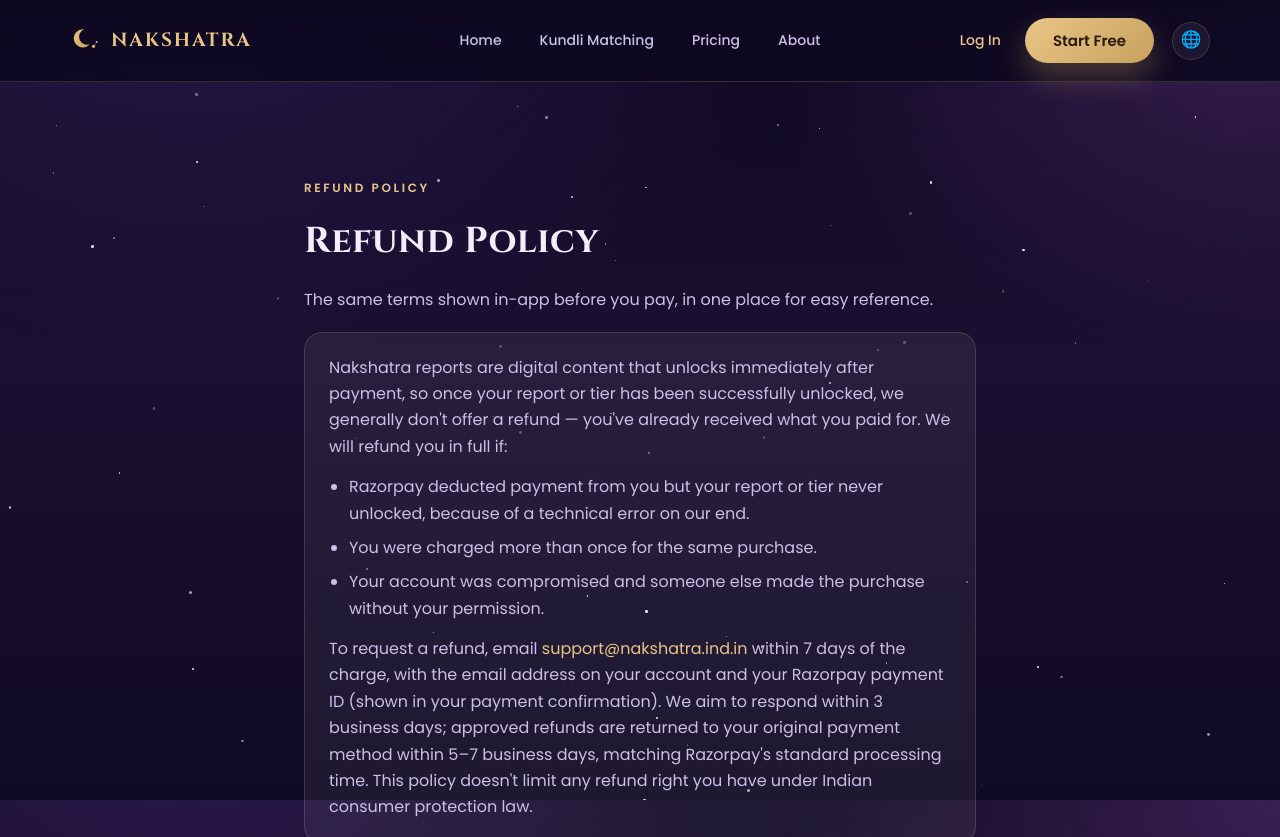
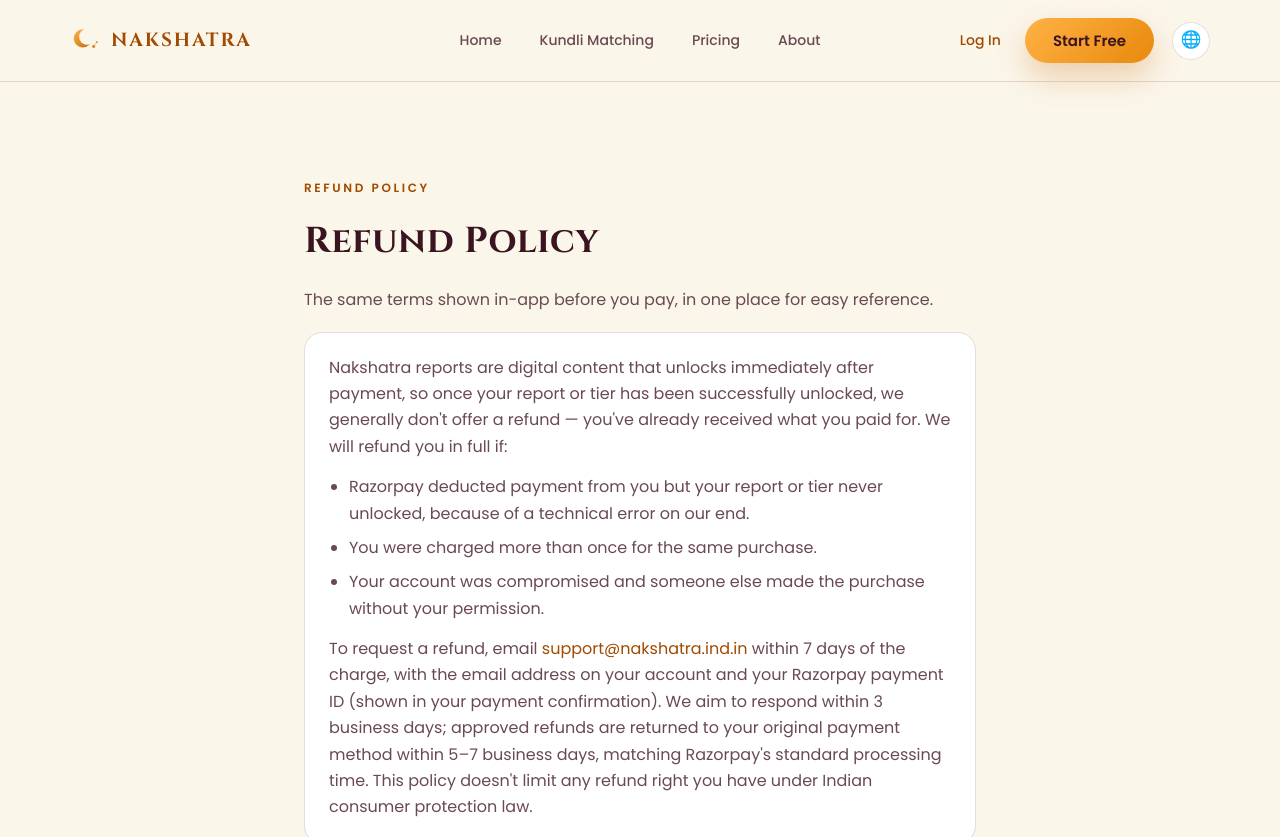
Before and after one commit to Krishnanegi074/nakshatra-site, a plain HTML site: page refund-policy.html in a window 1280 px wide. Shown: the top 837 px of the page. Drawn offline with Linux system fonts and the light colour scheme.

Commit message:
Release: website pages in ivory and saffron
Source: nakshatra 63c457c21b99838d1a5907e08a859b4d5751e61f
        Recolour the website pages in ivory and saffron to match the app
Built app: sha1 3cc550ca6b
Files: 0 added, 13 modified, 0 deleted

  M about.html
  M faq.html
  M how-it-works.html
  M kundli-matching.css
  M kundli-matching.html
  M pricing.css
  M pricing.html
  M privacy.html
  M refund-policy.html
  M responsible-guidance.html
  M sample-report.html
  M style.css
  M terms.html

```diff
--- a/refund-policy.html
+++ b/refund-policy.html
@@ -14,24 +14,20 @@
 <link rel="stylesheet" href="style.css">
 <style>
 :root {
-  --navy-0: #0d0820; --navy-1: #1b1032; --navy-2: #241640;
-  --plum: #6c4e8c; --plum-light: #9b7ec0;
-  --gold: #c9a15f; --gold-bright: #e8c687;
-  --text: #f3eefb; --text-dim: #cbc0e6; --text-faint: #b6acc9;
-  --surface: rgba(255,255,255,0.06); --surface-2: rgba(255,255,255,0.10);
-  --border: rgba(232,198,135,0.18); --border-strong: rgba(232,198,135,0.3);
-  --success: #74d6a3; --danger: #ef7f7f;
+  --navy-0: #3a1420; --navy-1: #fffdf8; --navy-2: #fff4e0;
+  --plum: #b4533c; --plum-light: #7a3a00;
+  --gold: #e8890c; --gold-bright: #a14a00;
+  --text: #3a1420; --text-dim: #6a4a52; --text-faint: #79585f;
+  --surface: #ffffff; --surface-2: #fff4e0;
+  --border: rgba(94,52,38,0.16); --border-strong: rgba(94,52,38,0.3);
+  --success: #0f7a43; --danger: #a31d15;
   --radius: 18px; --radius-sm: 12px;
 }
 * { box-sizing: border-box; }
 html { scroll-behavior: smooth; }
 body {
   margin: 0;
-  background:
-    radial-gradient(ellipse 1200px 800px at 15% -10%, #2c1a4d 0%, transparent 55%),
-    radial-gradient(ellipse 1200px 800px at 100% 0%, #3a1f52 0%, transparent 45%),
-    linear-gradient(180deg, var(--navy-0) 0%, var(--navy-1) 45%, #100a24 100%);
-  background-attachment: fixed;
+  background: #fbf6ea;
   color: var(--text-dim);
   font-family: 'Poppins', 'Segoe UI', system-ui, -apple-system, sans-serif;
   line-height: 1.65;
@@ -44,7 +40,7 @@ a { color: var(--gold-bright); }
 
 header.top {
   position: sticky; top: 0; z-index: 10; backdrop-filter: blur(10px);
-  background: rgba(10,6,22,0.82); border-bottom: 1px solid var(--border);
+  background: rgba(251,246,234,0.94); border-bottom: 1px solid var(--border);
   padding: 16px 24px;
 }
 header.top .wrap { display: flex; align-items: center; justify-content: space-between; max-width: 760px; }
@@ -77,7 +73,7 @@ section.block { margin: 40px 0; }
 section.block h2 { font-size: 1.4rem; margin-bottom: 14px; }
 
 .demo-banner {
-  background: rgba(240,197,107,0.10); border: 1px solid var(--border-strong);
+  background: rgba(232,137,12,0.10); border: 1px solid var(--border-strong);
   border-radius: var(--radius-sm); padding: 14px 18px; margin: 0 0 28px;
   color: var(--gold-bright); font-size: 0.92rem; font-weight: 500;
   display: flex; align-items: center; gap: 10px;
@@ -99,7 +95,7 @@ table { width: 100%; border-collapse: collapse; margin: 10px 0; font-size: 0.92r
 th, td { text-align: left; padding: 10px 12px; border-bottom: 1px solid var(--border); vertical-align: top; }
 th { color: var(--gold-bright); font-weight: 600; font-size: 11px; text-transform: uppercase; letter-spacing: 0.4px; }
 
-.callout { border-left: 3px solid var(--gold); background: rgba(201,161,95,0.07); border-radius: 0 12px 12px 0; padding: 14px 18px; margin: 20px 0; font-size: 0.92rem; }
+.callout { border-left: 3px solid var(--gold); background: rgba(232,137,12,0.07); border-radius: 0 12px 12px 0; padding: 14px 18px; margin: 20px 0; font-size: 0.92rem; }
 .callout strong { color: var(--gold-bright); }
 
 .pagenav { list-style: none; padding: 0; margin: 0; display: flex; flex-wrap: wrap; gap: 10px 18px; }
@@ -116,8 +112,8 @@ footer.site a:hover { color: var(--gold-bright); }
 
 .cta-block { text-align: center; margin: 44px 0 8px; }
 .btn {
-  display: inline-block; background: linear-gradient(135deg, var(--gold-bright), var(--gold));
-  color: #2a1b0a; font-weight: 700; font-family: 'Cinzel', serif; font-size: 0.95rem;
+  display: inline-block; background: linear-gradient(135deg, #ffb246, var(--gold));
+  color: #3a1420; font-weight: 700; font-family: 'Cinzel', serif; font-size: 0.95rem;
   padding: 14px 30px; border-radius: 999px; text-decoration: none;
 }
 </style>
@@ -130,12 +126,12 @@ footer.site a:hover { color: var(--gold-bright); }
     <a href="index.html" class="nk-logo" aria-label="Nakshatra home">
       <svg width="30" height="30" viewBox="0 0 56 56" aria-hidden="true">
         <defs>
-          <linearGradient id="navGold" x1="0%" y1="0%" x2="100%" y2="100%"><stop offset="0%" stop-color="#e8c687"/><stop offset="100%" stop-color="#c9a15f"/></linearGradient>
+          <linearGradient id="navGold" x1="0%" y1="0%" x2="100%" y2="100%"><stop offset="0%" stop-color="#ffb246"/><stop offset="100%" stop-color="#c4690a"/></linearGradient>
           <mask id="navMask"><rect width="56" height="56" fill="white"/><circle cx="32" cy="20" r="15" fill="black"/></mask>
         </defs>
         <circle cx="24" cy="23" r="17" fill="url(#navGold)" mask="url(#navMask)"/>
         <circle cx="44" cy="38" r="3" fill="url(#navGold)"/><circle cx="50" cy="30" r="1.8" fill="url(#navGold)"/>
-        <line x1="44" y1="38" x2="50" y2="30" stroke="#e8c687" stroke-width="1.2" opacity="0.6"/>
+        <line x1="44" y1="38" x2="50" y2="30" stroke="#c4690a" stroke-width="1.2" opacity="0.6"/>
       </svg>
       <span class="nk-logo-word">NAKSHATRA</span>
     </a>
--- a/style.css
+++ b/style.css
@@ -3,22 +3,24 @@
    =================================================================== */
 
 :root {
-  --navy-0: #0d0820;
-  --navy-1: #1b1032;
-  --navy-2: #241640;
-  --navy-3: #100a24;
-  --gold: #c9a15f;
-  --gold-bright: #e8c687;
-  --text: #f3eefb;
-  --text-dim: #cbc0e6;
-  --text-faint: #b6acc9;
-  --text-muted: #a89bc4;
-  --text-quiet: #8478a0;
-  --surface: rgba(255, 255, 255, 0.05);
-  --surface-2: rgba(255, 255, 255, 0.08);
-  --border: rgba(232, 198, 135, 0.16);
-  --border-strong: rgba(232, 198, 135, 0.3);
-  --success: #74d6a3;
+  --navy-0: #3a1420;
+  --navy-1: #fffdf8;
+  --navy-2: #fff4e0;
+  --navy-3: #fbf6ea;
+  --gold: #e8890c;
+  --saffron-hi: #ffb246;
+  --gold-bright: #a14a00;
+  --text: #3a1420;
+  --text-dim: #6a4a52;
+  --text-faint: #79585f;
+  --text-muted: #79585f;
+  --text-quiet: #79585f;
+  --surface: #ffffff;
+  --surface-2: #fff4e0;
+  --border: rgba(94, 52, 38, 0.16);
+  --border-strong: rgba(94, 52, 38, 0.3);
+  --success: #0f7a43;
+  --danger: #a31d15;
   --radius: 20px;
   --radius-sm: 12px;
   --wrap-max: 1220px;
@@ -37,10 +39,6 @@ body {
   font-family: 'Poppins', 'Segoe UI', system-ui, -apple-system, sans-serif;
   color: var(--text);
   background-color: var(--navy-3);
-  background-image:
-    radial-gradient(ellipse 1000px 800px at 8% -4%, #3c2468 0%, transparent 52%),
-    radial-gradient(ellipse 700px 600px at 96% 8%, #4a2a6b 0%, transparent 46%),
-    linear-gradient(180deg, var(--navy-0) 0%, var(--navy-1) 40%, var(--navy-2) 70%, var(--navy-3) 100%);
   overflow-x: hidden;
 }
 
@@ -61,6 +59,7 @@ img, svg { max-width: 100%; }
    site rather than an older, static-background version of it. Fixed to
    the viewport so it stays in place behind the page as you scroll. */
 #stars-bg {
+  display: none; /* ivory theme: no starfield */
   position: fixed; inset: 0; z-index: 0; pointer-events: none; overflow: hidden;
 }
 .nk-star {
@@ -86,7 +85,7 @@ header {
   position: sticky;
   top: 0;
   z-index: 30;
-  background: linear-gradient(180deg, rgba(13, 8, 32, 0.97), rgba(13, 8, 32, 0.9));
+  background: rgba(251, 246, 234, 0.96);
   backdrop-filter: blur(8px);
   border-bottom: 1px solid var(--border);
 }
@@ -131,15 +130,15 @@ header {
 }
 
 .nk-btn-primary {
-  background: linear-gradient(135deg, var(--gold-bright), var(--gold));
-  color: #2a1b0a;
-  box-shadow: 0 14px 30px rgba(201, 161, 95, 0.32);
+  background: linear-gradient(135deg, var(--saffron-hi), var(--gold));
+  color: #3a1420;
+  box-shadow: 0 14px 30px rgba(196, 105, 10, 0.28);
 }
 
 .nk-btn-secondary {
   background: var(--surface);
   color: var(--text);
-  border: 1px solid rgba(232, 198, 135, 0.22);
+  border: 1px solid rgba(94, 52, 38, 0.22);
 }
 
 .nk-btn-ghost {
@@ -256,7 +255,7 @@ header {
   background: var(--navy-1);
   border: 1px solid var(--border);
   border-radius: var(--radius-sm);
-  box-shadow: 0 16px 34px rgba(0, 0, 0, 0.45);
+  box-shadow: 0 16px 34px rgba(74, 28, 16, 0.18);
   z-index: 30;
 }
 
@@ -281,7 +280,7 @@ header {
 .nk-lang-menu button.is-active {
   color: var(--gold-bright);
   font-weight: 600;
-  background: rgba(201, 161, 95, 0.14);
+  background: rgba(232, 137, 12, 0.14);
 }
 
 .nk-mobile-menu {
@@ -289,7 +288,7 @@ header {
   flex-direction: column;
   gap: 4px;
   padding: 10px 24px 22px;
-  border-bottom: 1px solid rgba(232, 198, 135, 0.14);
+  border-bottom: 1px solid rgba(94, 52, 38, 0.14);
   background: var(--navy-1);
 }
 
@@ -299,7 +298,7 @@ header {
   padding: 12px 4px;
   font-size: 15px;
   color: var(--text-dim);
-  border-bottom: 1px solid rgba(232, 198, 135, 0.08);
+  border-bottom: 1px solid rgba(94, 52, 38, 0.08);
 }
 
 .nk-mobile-menu a[aria-current="page"] { color: var(--gold-bright); }
@@ -312,7 +311,7 @@ header {
 
 .nk-footer {
   padding: 50px 0 36px;
-  border-top: 1px solid rgba(232, 198, 135, 0.14);
+  border-top: 1px solid rgba(94, 52, 38, 0.14);
 }
 
 .nk-footer-inner {
@@ -344,7 +343,7 @@ header {
 
 .nk-section { padding: 96px 0; }
 .nk-section-tight { padding: 70px 0; }
-.nk-section-bordered { border-top: 1px solid rgba(232, 198, 135, 0.14); }
+.nk-section-bordered { border-top: 1px solid rgba(94, 52, 38, 0.14); }
 
 /* ---------- Responsive ---------- */
 
```
Also changed, not shown: about.html (+4 -4 lines), faq.html (+15 -19 lines), how-it-works.html (+15 -19 lines), kundli-matching.css (+5 -5 lines), kundli-matching.html (+10 -10 lines), pricing.css (+5 -5 lines), pricing.html (+10 -10 lines), privacy.html (+11 -15 lines), responsible-guidance.html (+15 -19 lines), sample-report.html (+15 -19 lines), terms.html (+11 -15 lines).
